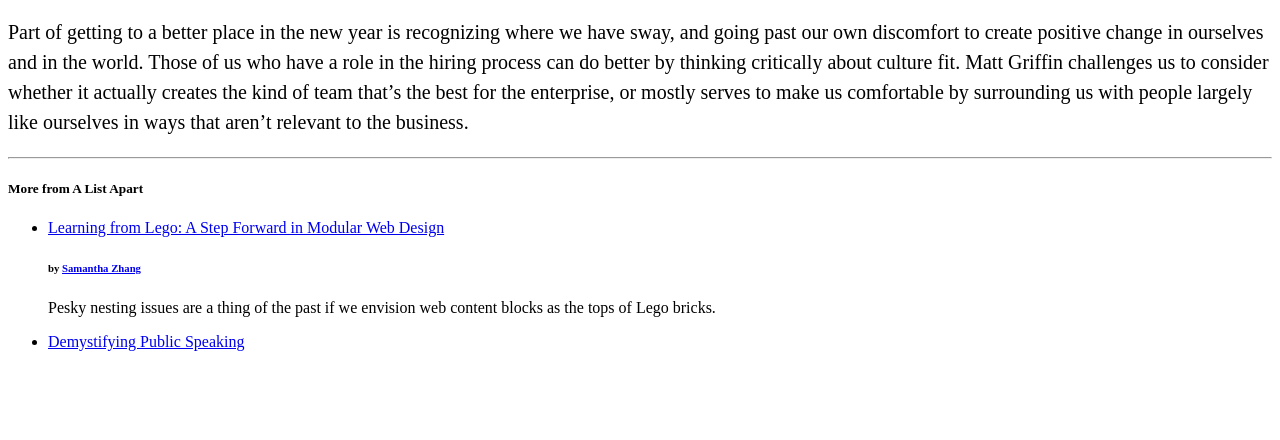
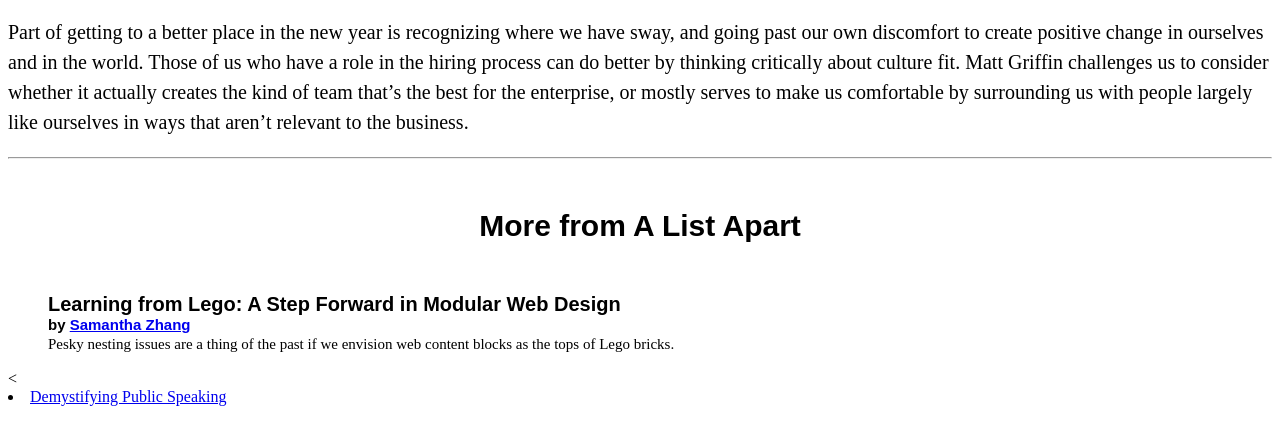
Before and after one commit to wtung008/html-layouts, a plain HTML site: page index.html in a window 1280 px wide. Shown: the part 360-800 px from the top of the page. Drawn offline with Linux system fonts and the light colour scheme.

Commit message:
Add styles to first list

```diff
--- a/CSS/style.css
+++ b/CSS/style.css
@@ -40,3 +40,37 @@ p.article1{
   font-size: 20px;
   line-height: 1.5;
 }
+
+h5 {
+  font-size: 30px;
+  text-align: center;
+  font-family: sans-serif;
+}
+
+a.zhang2 {
+  text-decoration:none;
+  font-size: 20px;
+  color: black;
+}
+
+a.zhang2:hover {
+    text-decoration: underline;
+}
+
+div ul{
+  list-style: none;
+}
+
+ul.zhang {
+  font-family: sans-serif;
+  font-size: 15px;
+  font-weight: 700;
+  text-decoration:none;
+}
+
+li.zhang3{
+  font-size: 15px;
+  font-family: serif;
+  line-height: 1.5;
+  font-weight: 300;
+}
--- a/index.html
+++ b/index.html
@@ -27,19 +27,19 @@
 
   <hr>
 
-  <section>
+  <div>
     <h5>More from A List Apart</h5>
-    <ul>
-      <li><a href="http://alistapart.com/article/learning-from-lego-a-step-forward
+    <ul class="zhang">
+      <li><a class="zhang2" href="http://alistapart.com/article/learning-from-lego-a-step-forward
       -in-modular-web-design">Learning from Lego: A Step Forward in Modular Web
       Design</a></li>
-    <h6>by <a href="http://alistapart.com/author/samantha-zhang"> Samantha Zhang
-    </a></h6>
-    <p>
+      <li>by <a href="http://alistapart.com/author/samantha-zhang"> Samantha Zhang
+      </a></li>
+      <li class="zhang3">
       Pesky nesting issues are a thing of the past if we envision web content
-      blocks as the tops of Lego bricks.
-    </p>
-
+      blocks as the tops of Lego bricks.</li>
+    </ul>
+    <
     <li><a href="http://alistapart.com/article/demystifying-public-speaking">
       Demystifying Public Speaking</a></li>
     <h7>
```
